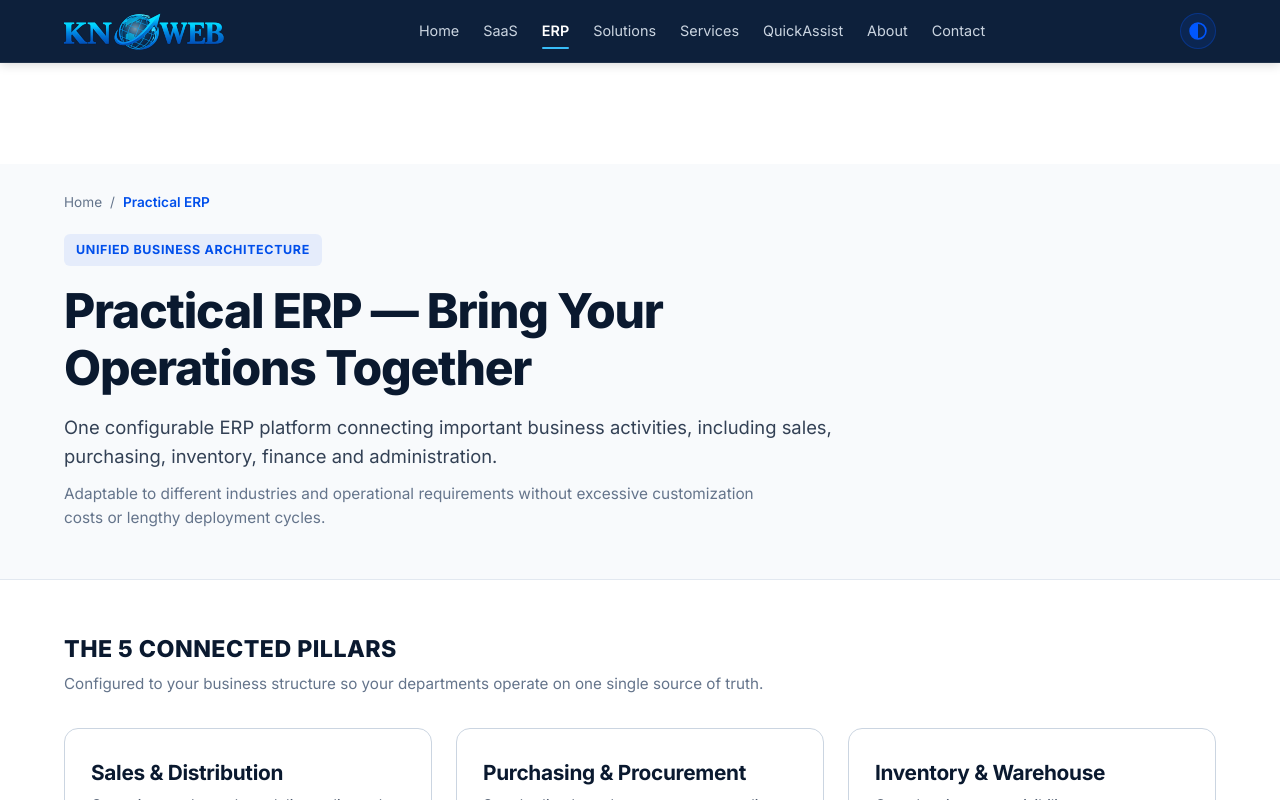
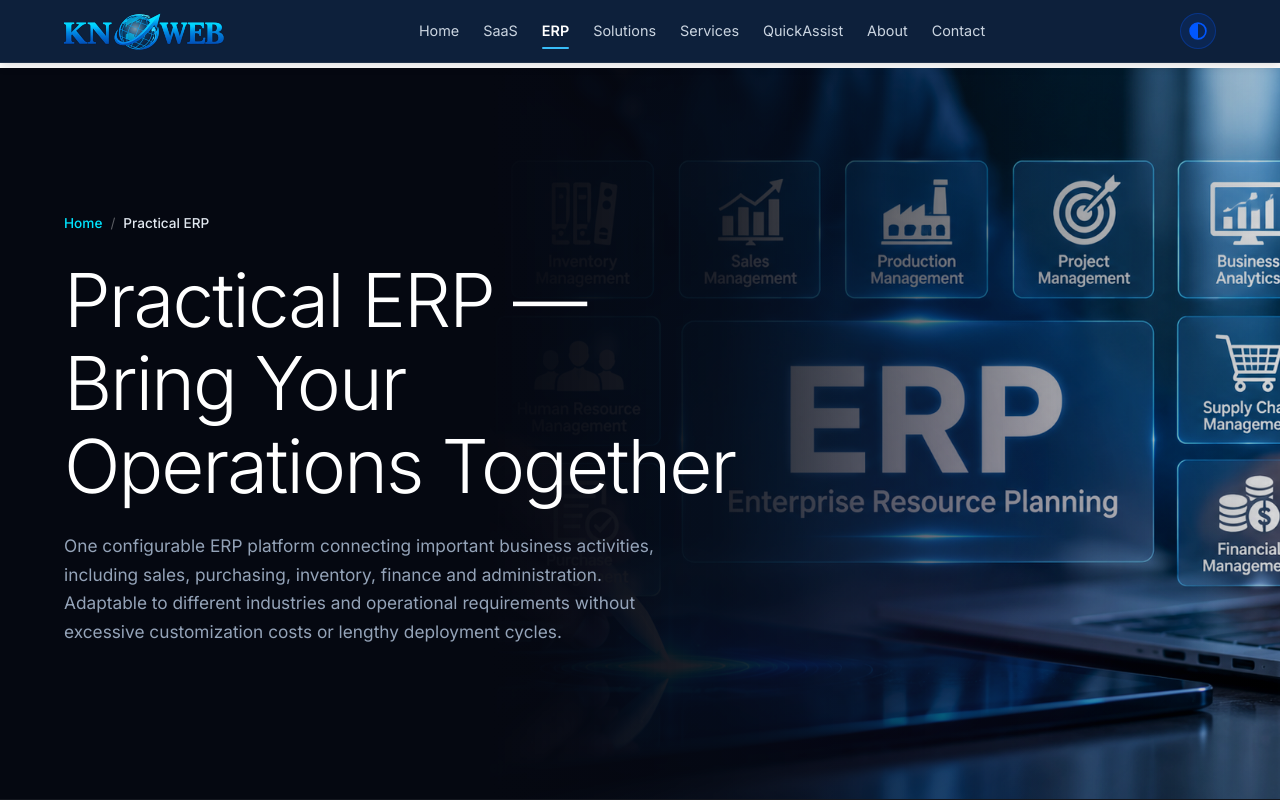
Before and after one commit to Knoweb/Knoweb-site, a Next.js app in the folder knoweb/: page /erp in a window 1280 px wide. Shown: the top 800 px of the page. Built offline with nearby package versions, Linux system fonts and the light colour scheme.

Commit message:
feat(erp): redesign hero section matching Home hero style with erp-hero image

```diff
--- a/knoweb/src/app/erp/page.tsx
+++ b/knoweb/src/app/erp/page.tsx
@@ -58,84 +58,167 @@ const pillars = [
 
 export default function ERPPage() {
   return (
-    <div style={{ paddingTop: '96px', background: '#FFFFFF' }}>
-      {/* ── Page Hero ── */}
-      <section style={{ borderBottom: '1px solid #E2E8F0', paddingBottom: '48px', background: '#F8FAFC' }}>
-        <div className="container-max" style={{ paddingTop: '28px' }}>
+    <div style={{ background: '#FFFFFF' }}>
+      {/* ── Edge-to-edge Hero Section matching Home Page Design & Typography ── */}
+      <section
+        style={{
+          position: 'relative',
+          minHeight: 'calc(100vh - 68px)',
+          display: 'flex',
+          alignItems: 'center',
+          backgroundColor: '#050811',
+          overflow: 'hidden',
+          borderBottom: '1px solid rgba(255, 255, 255, 0.06)',
+        }}
+      >
+        {/* Right-Side ERP Hero Image Visual */}
+        <div
+          style={{
+            position: 'absolute',
+            top: 0,
+            right: 0,
+            bottom: 0,
+            width: '64%',
+            backgroundImage: `url('/erp-hero.png')`,
+            backgroundPosition: 'center 40%',
+            backgroundSize: 'cover',
+            backgroundRepeat: 'no-repeat',
+            opacity: 0.85,
+            zIndex: 0,
+          }}
+        />
+
+        {/* Ambient Pulsating Glow 1 (Violet / Purple) */}
+        <div
+          style={{
+            position: 'absolute',
+            top: '18%',
+            right: '8%',
+            width: '680px',
+            height: '680px',
+            borderRadius: '50%',
+            background:
+              'radial-gradient(circle, rgba(168, 85, 247, 0.22) 0%, rgba(126, 34, 206, 0.09) 38%, transparent 72%)',
+            pointerEvents: 'none',
+            filter: 'blur(50px)',
+            animation: 'heroAuraPulse 7s ease-in-out infinite',
+            zIndex: 1,
+          }}
+        />
+
+        {/* Ambient Pulsating Glow 2 (Electric Cyan / Royal Blue) */}
+        <div
+          style={{
+            position: 'absolute',
+            bottom: '12%',
+            right: '24%',
+            width: '460px',
+            height: '460px',
+            borderRadius: '50%',
+            background:
+              'radial-gradient(circle, rgba(0, 229, 255, 0.14) 0%, rgba(59, 130, 246, 0.08) 42%, transparent 70%)',
+            pointerEvents: 'none',
+            filter: 'blur(45px)',
+            animation: 'heroAuraPulseSecondary 9s ease-in-out infinite alternate',
+            zIndex: 1,
+          }}
+        />
+
+        {/* Left-to-Right Dark Gradient Vignette for Guaranteed WCAG Contrast */}
+        <div
+          style={{
+            position: 'absolute',
+            inset: 0,
+            background:
+              'linear-gradient(90deg, #050811 0%, #050811 38%, rgba(5, 8, 17, 0.88) 56%, rgba(5, 8, 17, 0.28) 82%, transparent 100%)',
+            pointerEvents: 'none',
+            zIndex: 2,
+          }}
+        />
+
+        {/* Mobile Top-to-Bottom Vignette Overlay */}
+        <div
+          className="block md:hidden"
+          style={{
+            position: 'absolute',
+            inset: 0,
+            background:
+              'linear-gradient(180deg, #050811 0%, #050811 40%, rgba(5, 8, 17, 0.70) 70%, rgba(5, 8, 17, 0.15) 100%)',
+            pointerEvents: 'none',
+            zIndex: 2,
+          }}
+        />
+
+        {/* Edge-to-edge Content Container with Generous Left Alignment matching Home */}
+        <div
+          className="container-max"
+          style={{
+            position: 'relative',
+            zIndex: 3,
+            paddingTop: '64px',
+            paddingBottom: '72px',
+            width: '100%',
+          }}
+        >
+          <div style={{ maxWidth: '680px' }}>
+            {/* Top Breadcrumb */}
             <div
               style={{
                 display: 'flex',
                 alignItems: 'center',
                 gap: '8px',
                 fontSize: '0.85rem',
-              color: '#64748B',
-              marginBottom: '20px',
+                marginBottom: '24px',
               }}
             >
-            <Link href="/" style={{ color: '#64748B', textDecoration: 'none' }}>
+              <Link
+                href="/"
+                style={{
+                  color: '#00E5FF',
+                  textDecoration: 'none',
+                  fontWeight: 500,
+                  transition: 'color 0.2s ease',
+                }}
+              >
                 Home
               </Link>
-            <span>/</span>
-            <span style={{ color: '#004FEB', fontWeight: 600 }}>Practical ERP</span>
+              <span style={{ color: 'rgba(255, 255, 255, 0.35)' }}>/</span>
+              <span style={{ color: '#E2E8F0', fontWeight: 500 }}>Practical ERP</span>
             </div>
 
-          <div
+            {/* Main Headline (H1): Exact styling as Home Hero (Light 300 weight, pure white) */}
+            <h1
               style={{
-              display: 'inline-flex',
-              alignItems: 'center',
-              gap: '6px',
-              background: 'rgba(0, 79, 235, 0.08)',
-              color: '#004FEB',
-              fontSize: '0.78rem',
-              fontWeight: 700,
-              textTransform: 'uppercase',
-              letterSpacing: '0.05em',
-              padding: '6px 12px',
-              borderRadius: '6px',
-              marginBottom: '16px',
+                fontFamily:
+                  "'Inter', -apple-system, BlinkMacSystemFont, 'Segoe UI', Roboto, sans-serif",
+                fontSize: 'clamp(2.75rem, 5.8vw, 5.25rem)',
+                fontWeight: 300,
+                lineHeight: 1.12,
+                color: '#FFFFFF',
+                letterSpacing: '-0.025em',
+                marginBottom: '24px',
               }}
             >
-            Unified Business Architecture
-          </div>
-
-          <h1
-            style={{
-              fontFamily: 'Inter, sans-serif',
-              fontSize: 'clamp(2rem, 4vw, 3rem)',
-              fontWeight: 800,
-              color: '#0A192F',
-              lineHeight: 1.2,
-              marginBottom: '16px',
-              maxWidth: '820px',
-            }}
-          >
-            Practical ERP — Bring Your Operations Together
+              Practical ERP &mdash; Bring Your Operations Together
             </h1>
 
+            {/* Description Paragraph: Exact styling as Home Hero (400 weight, #94A3B8, max-width ~620px) */}
             <p
               style={{
-              fontSize: '1.15rem',
-              lineHeight: 1.6,
-              color: '#334155',
-              maxWidth: '780px',
-              marginBottom: '10px',
+                fontFamily:
+                  "'Inter', -apple-system, BlinkMacSystemFont, 'Segoe UI', Roboto, sans-serif",
+                fontSize: 'clamp(1.05rem, 1.35vw, 1.2rem)',
+                fontWeight: 400,
+                lineHeight: 1.65,
+                color: '#94A3B8',
+                maxWidth: '620px',
+                margin: 0,
               }}
             >
               One configurable ERP platform connecting important business activities, including sales,
-            purchasing, inventory, finance and administration.
+              purchasing, inventory, finance and administration. Adaptable to different industries and operational requirements without excessive customization costs or lengthy deployment cycles.
             </p>
-
-          <p
-            style={{
-              fontSize: '0.96rem',
-              lineHeight: 1.6,
-              color: '#64748B',
-              maxWidth: '720px',
-              margin: 0,
-            }}
-          >
-            Adaptable to different industries and operational requirements without excessive customization costs or lengthy deployment cycles.
-          </p>
+          </div>
         </div>
       </section>
 
```
Also changed, not shown: knoweb/public/erp hero.png (added), knoweb/public/erp-hero.png (added). Lines whose indentation alone changed are shown as unchanged.
